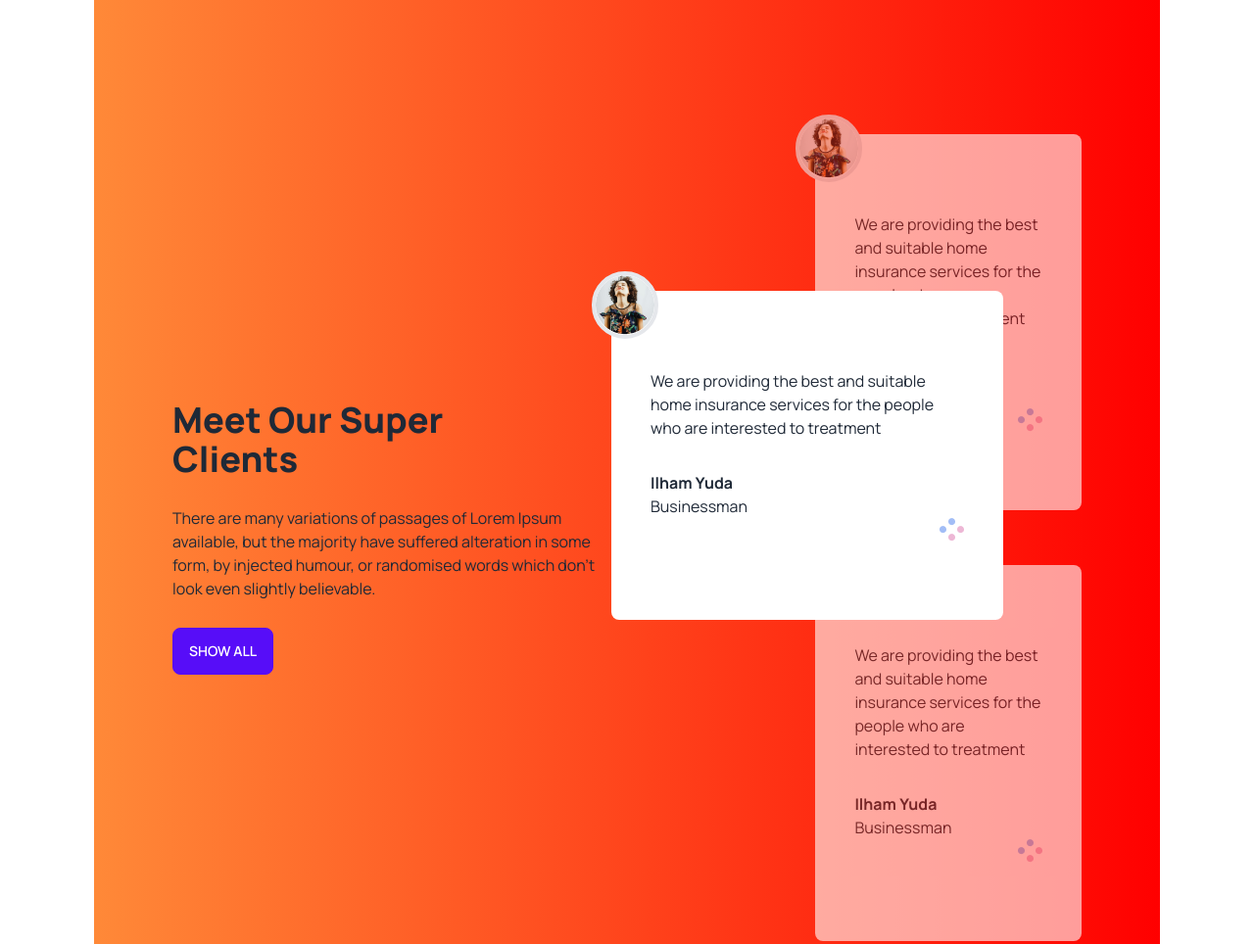
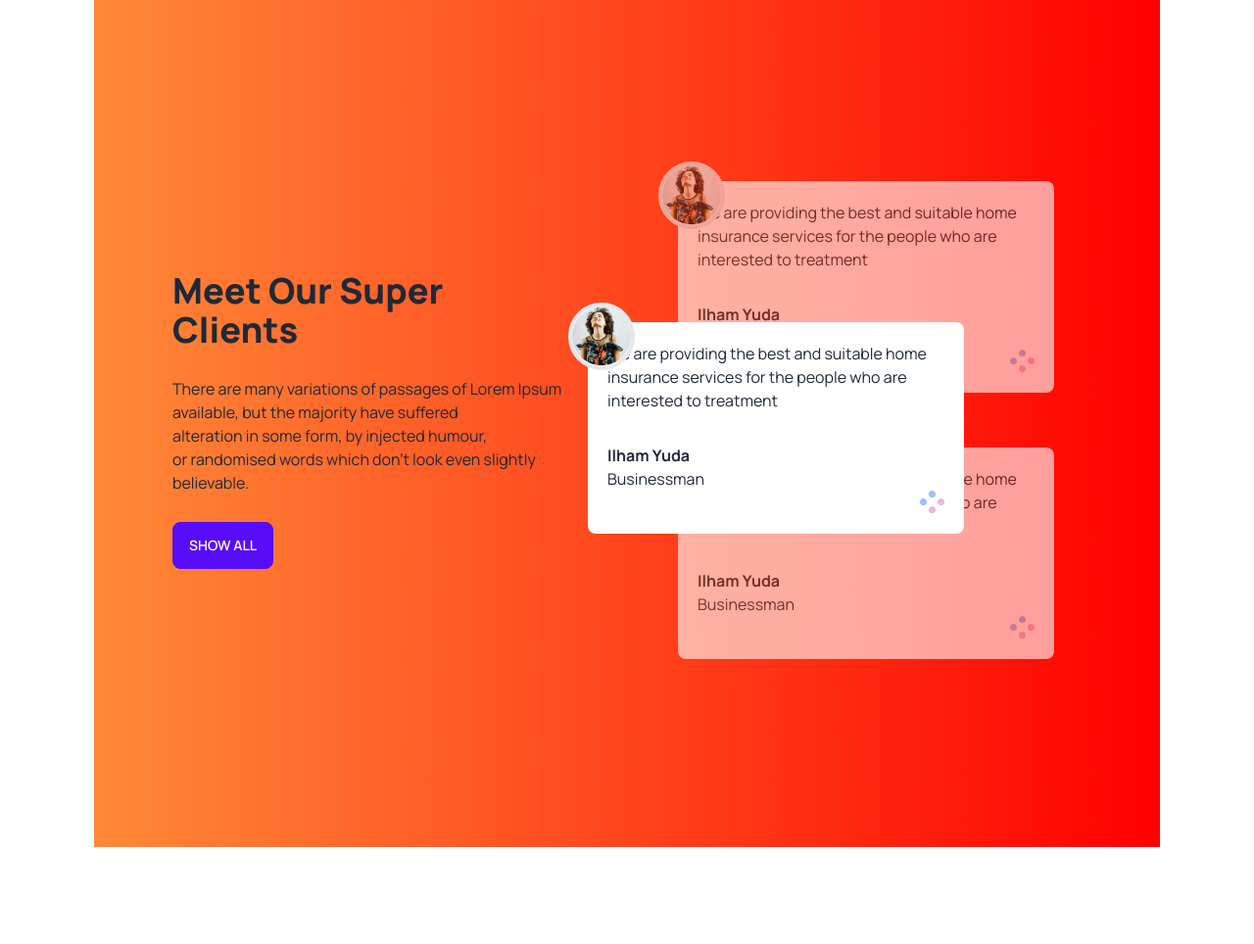
Before and after one commit to meherab303/tea-house, a plain HTML site: page index.html in a window 1280 px wide. Shown: the part 1900-2864 px from the top of the page at 98% size. Drawn offline with nearby package versions, Linux system fonts and the light colour scheme.

Commit message:
responsive done

```diff
--- a/index.html
+++ b/index.html
@@ -177,18 +177,18 @@
 
 <!-- super client section -->
 <section class="my-20 flex flex-col lg:flex-row items-center bg-gradient-to-r from-[#FF8938] to-[#F00] py-36 px-20 gap-12">
-    <div class=" flex items-center justify-center pr-40">
-        <div class="space-y-7">
+
+        <div class="space-y-7 lg:flex-1 mx-auto">
             <h1 class="font-extrabold text-2xl lg:text-4xl">Meet Our Super <br> Clients</h1>
-            <p>There are many variations of passages of Lorem Ipsum available, but the majority have suffered alteration in some form, by injected humour, or randomised words which don't look even slightly believable. </p>
+            <p>There are many variations of passages of Lorem Ipsum available, but the majority have suffered <br> alteration in some form, by injected humour, <br>  or randomised words which don't look even slightly believable. </p>
             <button class="btn btn-primary text-white">Show all</button>
 
         </div>
-    </div>
+
 <!-- reviw -->
-    <div class="relative">
+    <div class="relative lg:flex-1 mx-auto">
         <!-- next review -->
-        <div class="px-10 py-20 z-0 opacity-60 rounded-lg bg-white relative mb-14">
+        <div class=" w-60 mx-auto my-12 p-5 z-10 opacity-60 rounded-lg bg-white relative mb-14 md:w-96">
         <img class="absolute -top-5 -left-5 border-4 rounded-full bg-white" src="./images/client.png" alt="">
 
 
@@ -202,7 +202,7 @@
 
     </div>
     <!-- current review -->
-    <div class="px-10 py-20 z-20 rounded-lg bg-white absolute top-40 right-20 w-52 lg:w-[400px]">
+    <div class="w-60  my-12 p-5 z-20 rounded-lg bg-white absolute -left-6 bottom-32 md:w-96 md:-left-16">
         <img class="absolute -top-5 -left-5 border-4 rounded-full bg-white" src="./images/client.png" alt="">
 
 
@@ -216,7 +216,7 @@
 
     </div>
     <!-- previous review -->
-    <div class="px-10 py-20 z-0 opacity-60  rounded-lg bg-white relative">
+    <div class="w-60 mx-auto my-12 p-5 z-10 opacity-60  rounded-lg bg-white relative md:w-96">
         <img class="absolute -top-5 -left-5 border-4 rounded-full bg-white" src="./images/client.png" alt="">
 
 
```
